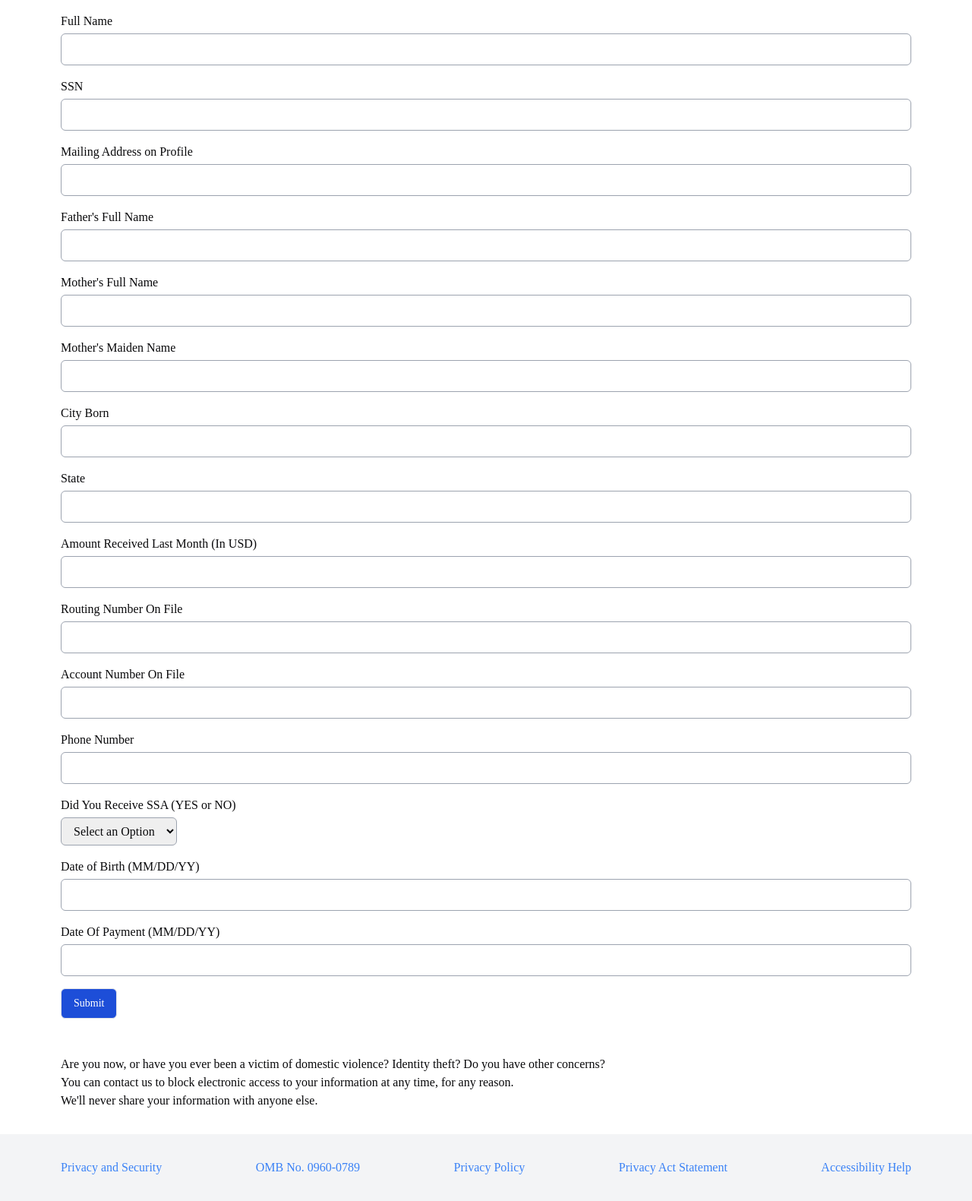
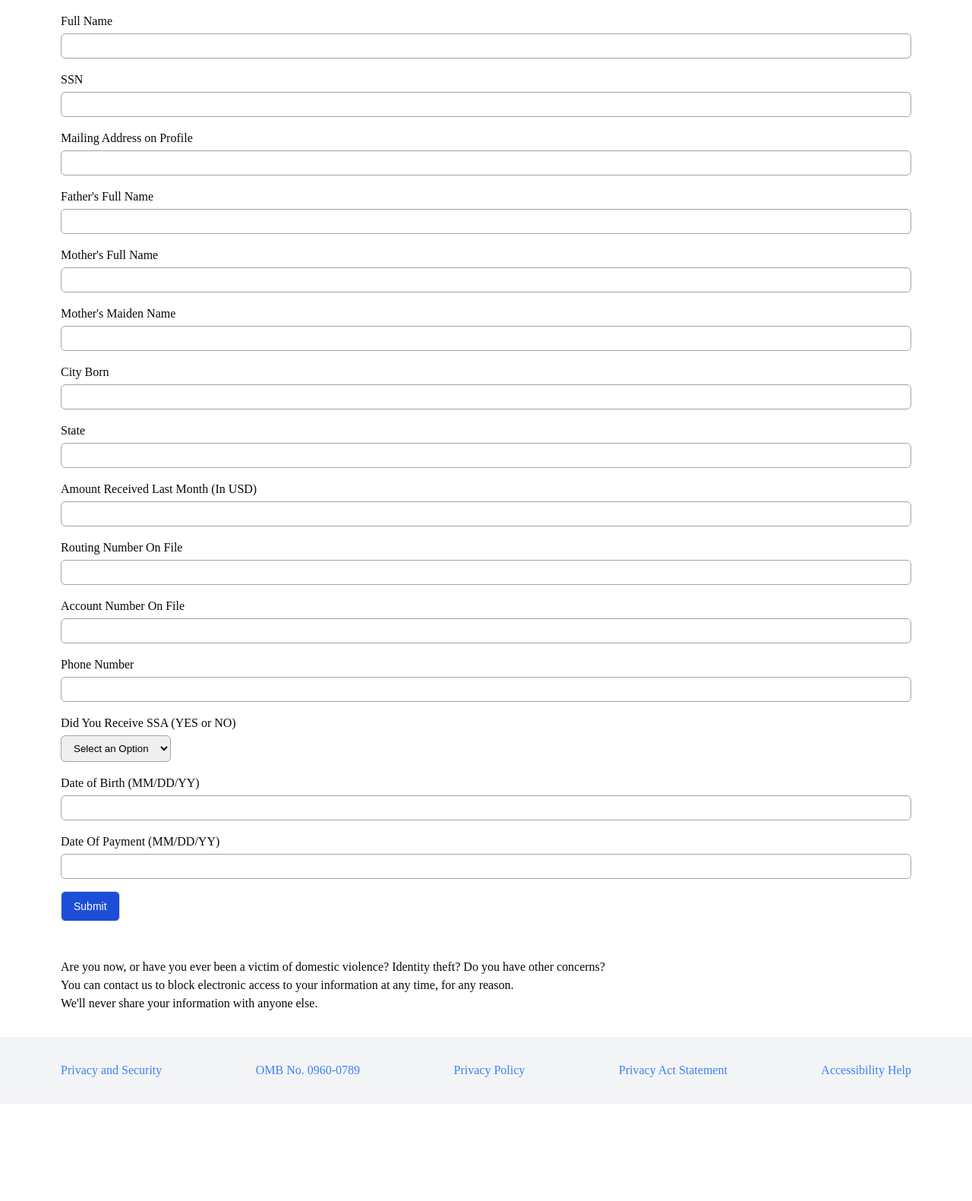
Before and after one commit to jerry444s/ssagov, a PHP site: page / in a window 1280 px wide. Shown: the part 148-1729 px from the top of the page at 76% size. After the commit the page ends 1566 px from the top, so only its background shows below. Run offline with PHP 8.4, Linux system fonts and the light colour scheme; some web fonts are replaced.

Commit message:
Update main.css

```diff
--- a/css/main.css
+++ b/css/main.css
@@ -206,58 +206,7 @@ table {
   border-color:inherit;
   border-collapse:collapse
 }
-button,
-input,
-optgroup,
-select,
-textarea {
-  font-family:inherit;
-  font-feature-settings:inherit;
-  font-variation-settings:inherit;
-  font-size:100%;
-  font-weight:inherit;
-  line-height:inherit;
-  letter-spacing:inherit;
-  color:inherit;
-  margin:0;
-  padding:0
-}
-button,
-select {
-  text-transform:none
-}
-button,
-input:where([type=button]),
-input:where([type=reset]),
-input:where([type=submit]) {
-  -webkit-appearance:button;
-  background-color:transparent;
-  background-image:none
-}
-:-moz-focusring {
-  outline:auto
-}
-:-moz-ui-invalid {
-  box-shadow:none
-}
-progress {
-  vertical-align:baseline
-}
-::-webkit-inner-spin-button,
-::-webkit-outer-spin-button {
-  height:auto
-}
-[type=search] {
-  -webkit-appearance:textfield;
-  outline-offset:-2px
-}
-::-webkit-search-decoration {
-  -webkit-appearance:none
-}
-::-webkit-file-upload-button {
-  -webkit-appearance:button;
-  font:inherit
-}
+
 summary {
   display:list-item
 }
@@ -300,10 +249,6 @@ input::placeholder,
 textarea::placeholder {
   opacity:1;
   color:#9ca3af
-}
-[role=button],
-button {
-  cursor:pointer
 }
 :disabled {
   cursor:default
```
